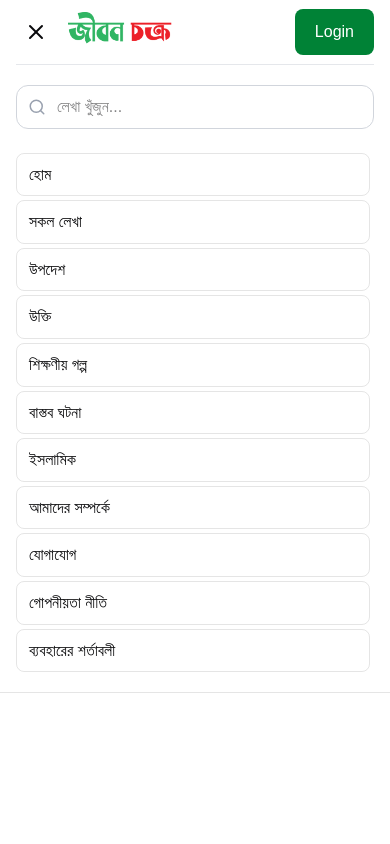
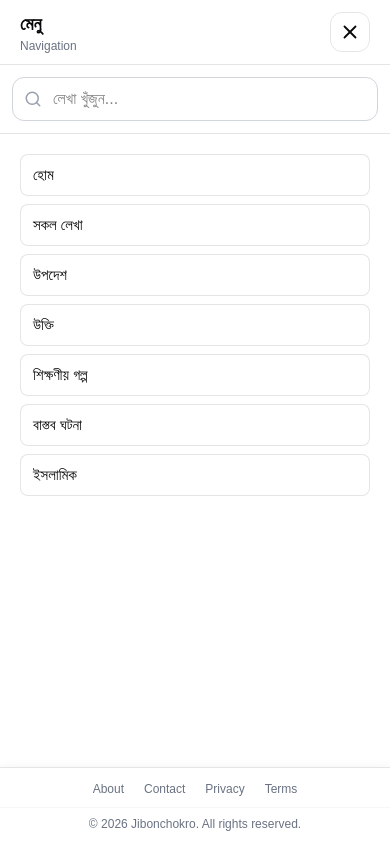
Before and after one commit to jibonchokro/web-jibon-chokro, a Next.js app: page /auth/login in a window 390 px wide. Both pictures are taken after a click on the button "Open menu". Shown: the top 844 px of the page. Built offline with nearby package versions, Linux system fonts and the light colour scheme; no server answers; a web font is replaced by a local one.

Commit message:
Some Changes

```diff
--- a/src/components/dashboard/DashboardSidebar.tsx
+++ b/src/components/dashboard/DashboardSidebar.tsx
@@ -197,7 +197,7 @@ export default function DashboardSidebar({
                             </button>
 
                             {menuOpen && (
-                                <div className="absolute right-0 top-11 z-20">
+                                <div className="absolute -right-[5px] top-[65px] z-20">
 
                                     {/* Arrow */}
                                     <div className="absolute -top-1.5 right-4 h-3 w-3 rotate-45 border-l border-t border-gray-50 bg-white" />
@@ -234,8 +234,8 @@ export default function DashboardSidebar({
                                 <Link
                                     key={item.href}
                                     href={item.href}
-                                    className={`flex items-center gap-2 rounded-full border border-black/10 px-4 py-2 text-sm whitespace-nowrap transition ${active
-                                        ? "border-black/10 bg-gray-200 text-black"
+                                    className={`flex items-center gap-2 rounded-lg border border-black/10 px-4 py-2 text-sm whitespace-nowrap transition ${active
+                                        ? "border-black bg-black text-white"
                                         : "bg-white hover:bg-gray-100"
                                         }`}
                                 >
--- a/src/components/footer/Footer.tsx
+++ b/src/components/footer/Footer.tsx
@@ -26,12 +26,12 @@ export default function Footer() {
                                 aria-label="জীবন চক্র"
                             >
                                 <Image
-                                    src="/JibonChokroLogo.png"
+                                    src="/logo.png"
                                     alt="জীবন চক্র"
                                     width={180}
                                     height={50}
                                     priority
-                                    className="h-15 w-auto"
+                                    className="h-12 lg:h-13 w-auto"
                                 />
                             </Link>
 
--- a/src/components/header/Header.tsx
+++ b/src/components/header/Header.tsx
@@ -2,6 +2,7 @@
 
 import Container from "@/components/ui/Container";
 import type { User } from "@supabase/supabase-js";
+import { usePathname } from "next/navigation";
 import { useEffect, useRef, useState } from "react";
 
 import DesktopNavigation from "./DesktopNavigation";
@@ -18,6 +19,8 @@ interface HeaderProps {
 export default function Header({
     user,
 }: HeaderProps) {
+    const pathname = usePathname();
+
     const [mobileOpen, setMobileOpen] = useState(false);
     const [desktopMenuOpen, setDesktopMenuOpen] = useState(false);
     const [userMenuOpen, setUserMenuOpen] = useState(false);
@@ -43,7 +46,7 @@ export default function Header({
         }
 
         document.addEventListener(
-            "mousedown",
+            "click",
             handleClickOutside
         );
 
@@ -54,7 +57,7 @@ export default function Header({
 
         return () => {
             document.removeEventListener(
-                "mousedown",
+                "click",
                 handleClickOutside
             );
 
@@ -65,22 +68,61 @@ export default function Header({
         };
     }, []);
 
+    useEffect(() => {
+        setMobileOpen(false);
+        setUserMenuOpen(false);
+    }, [pathname]);
+
+    const handleMobileOpenChange: React.Dispatch<
+        React.SetStateAction<boolean>
+    > = (value) => {
+        setMobileOpen((prev) => {
+            const next =
+                typeof value === "function"
+                    ? value(prev)
+                    : value;
+
+            if (next) {
+                setUserMenuOpen(false);
+            }
+
+            return next;
+        });
+    };
+
+    const handleUserMenuOpenChange: React.Dispatch<
+        React.SetStateAction<boolean>
+    > = (value) => {
+        setUserMenuOpen((prev) => {
+            const next =
+                typeof value === "function"
+                    ? value(prev)
+                    : value;
+
+            if (next) {
+                setMobileOpen(false);
+            }
+
+            return next;
+        });
+    };
+
     return (
         <header className="sticky top-0 z-50 border-b border-black/10 bg-white/70 backdrop-blur-md">
             <Container>
+
                 <div className="flex h-16 items-center">
 
                     {/* Mobile: Menu + Logo */}
                     <div className="flex items-center gap-3">
+
                         <MobileMenuButton
                             mobileOpen={mobileOpen}
-                            setMobileOpen={(open) => {
-                                setUserMenuOpen(false);
-                                setMobileOpen(open);
-                            }}
+                            setMobileOpen={handleMobileOpenChange}
                         />
 
                         <HeaderLogo />
+
                     </div>
 
                     {/* Desktop Search */}
@@ -100,10 +142,7 @@ export default function Header({
                         <UserMenu
                             user={user}
                             open={userMenuOpen}
-                            setOpen={(open) => {
-                                setMobileOpen(false);
-                                setUserMenuOpen(open);
-                            }}
+                            setOpen={handleUserMenuOpenChange}
                         />
                     </div>
 
@@ -113,6 +152,7 @@ export default function Header({
                     mobileOpen={mobileOpen}
                     setMobileOpen={setMobileOpen}
                 />
+
             </Container>
         </header>
     );
--- a/src/components/header/HeaderLogo.tsx
+++ b/src/components/header/HeaderLogo.tsx
@@ -9,12 +9,12 @@ export default function HeaderLogo() {
             aria-label="জীবন চক্র"
         >
             <Image
-                src="/JibonChokroLogo.png"
+                src="/logo.png"
                 alt="জীবন চক্র"
                 width={180}
                 height={50}
                 priority
-                className="h-10 w-auto lg:h-12"
+                className="h-10 w-auto lg:h-11"
             />
         </Link>
     );
--- a/src/components/header/MobileMenu.tsx
+++ b/src/components/header/MobileMenu.tsx
@@ -2,8 +2,12 @@
 
 import SearchBox from "@/components/search/SearchBox";
 import { mobileNavigation } from "@/constants/navigation";
+import {
+    X
+} from "lucide-react";
 import Link from "next/link";
 import { usePathname } from "next/navigation";
+import { useEffect } from "react";
 
 interface Props {
     mobileOpen: boolean;
@@ -18,6 +22,18 @@ export default function MobileMenu({
 }: Props) {
     const pathname = usePathname();
 
+    useEffect(() => {
+        if (mobileOpen) {
+            document.body.style.overflow = "hidden";
+        } else {
+            document.body.style.overflow = "";
+        }
+
+        return () => {
+            document.body.style.overflow = "";
+        };
+    }, [mobileOpen]);
+
     const isActive = (href: string) => {
         if (href === "/") {
             return pathname === "/";
@@ -31,32 +47,130 @@ export default function MobileMenu({
     }
 
     return (
-        <div className="flex max-h-[calc(100vh-4rem)] flex-col border-t border-gray-200 py-5 lg:hidden">
+        <>
+            {/* Backdrop */}
+
+            <div
+                className="fixed inset-0 z-[90] bg-black/45 backdrop-blur-sm lg:hidden"
+                onClick={() => setMobileOpen(false)}
+            />
+
+            {/* Full Screen Menu */}
+
+            <aside className="fixed inset-0 z-[100] flex h-dvh flex-col overflow-hidden bg-white lg:hidden">
+
+                {/* Header */}
+
+                <div className="sticky top-0 z-20 border-b border-black/10 bg-white">
+
+                    <div className="flex h-16 items-center justify-between px-5">
+
+                        <div>
+
+                            <p className="text-lg font-bold">
+                                মেনু
+                            </p>
+
+                            <p className="text-xs text-gray-500">
+                                Navigation
+                            </p>
+
+                        </div>
+
+                        <button
+                            type="button"
+                            aria-label="Close Menu"
+                            onClick={() => setMobileOpen(false)}
+                            className="rounded-xl border border-black/10 p-2 transition hover:bg-gray-100"
+                        >
+                            <X size={22} />
+                        </button>
+
+                    </div>
+
+                </div>
 
                 {/* Search */}
-            <div className="mb-6 shrink-0">
-                <SearchBox />
+
+                <div className="shrink-0 border-b border-black/10 bg-white p-3">
+
+                    <SearchBox className="w-full" />
+
                 </div>
 
-            {/* Scrollable Navigation */}
-            <nav className="flex-1 space-y-1 overflow-y-auto pr-1">
+                {/* Scrollable Content */}
 
+                <div className="flex-1 overflow-y-auto">
+                    <nav className="p-5">
+
+                        <div className="space-y-2">
                             {mobileNavigation.map((item) => (
                                 <Link
                                     key={item.href}
                                     href={item.href}
                                     onClick={() => setMobileOpen(false)}
-                        className={`block border border-black/10 rounded-lg px-3 py-2 transition ${isActive(item.href)
-                            ? "bg-black/3"
-                            : "hover:bg-black/3"
+                                    className={`flex items-center justify-between rounded-lg border px-3 py-2 text-[15px] font-medium transition ${isActive(item.href)
+                                        ? "border-black bg-black text-white"
+                                        : "border-black/10 bg-white hover:bg-gray-50"
                                         }`}
                                 >
-                        {item.label}
+                                    <span>{item.label}</span>
                                 </Link>
                             ))}
 
+                        </div>
+
                     </nav>
+                </div>
+
+                {/* Footer */}
+
+                <div className="sticky bottom-0 z-20 shrink-0 border-t border-black/10 bg-white/95 backdrop-blur-md shadow-[0_0_10px_0_rgba(0,0,0,0.05)]">
+
+                    <div className="flex flex-wrap items-center justify-center gap-x-5 gap-y-2 border-b border-black/3 px-3 pt-3 pb-2 text-[12px] text-gray-500">
+
+                        <Link
+                            href="/about"
+                            onClick={() => setMobileOpen(false)}
+                            className="transition hover:text-black"
+                        >
+                            About
+                        </Link>
+
+                        <Link
+                            href="/contact"
+                            onClick={() => setMobileOpen(false)}
+                            className="transition hover:text-black"
+                        >
+                            Contact
+                        </Link>
+
+                        <Link
+                            href="/privacy"
+                            onClick={() => setMobileOpen(false)}
+                            className="transition hover:text-black"
+                        >
+                            Privacy
+                        </Link>
+
+                        <Link
+                            href="/terms"
+                            onClick={() => setMobileOpen(false)}
+                            className="transition hover:text-black"
+                        >
+                            Terms
+                        </Link>
 
                     </div>
+
+                    <p className="px-3 pb-3 pt-2 text-center text-xs text-gray-500">
+                        © {new Date().getFullYear()} Jibonchokro. All rights reserved.
+                    </p>
+
+                </div>
+
+            </aside>
+
+        </>
     );
 }
--- a/src/components/header/MobileMenuButton.tsx
+++ b/src/components/header/MobileMenuButton.tsx
@@ -1,6 +1,6 @@
 "use client";
 
-import { Menu, X } from "lucide-react";
+import { Menu } from "lucide-react";
 
 interface Props {
     mobileOpen: boolean;
@@ -16,17 +16,18 @@ export default function MobileMenuButton({
     return (
         <button
             type="button"
-            aria-label="Open Menu"
-            className="rounded-lg p-2 transition hover:bg-gray-100 lg:hidden"
+            aria-label={
+                mobileOpen
+                    ? "Close menu"
+                    : "Open menu"
+            }
+            aria-expanded={mobileOpen}
             onClick={() =>
                 setMobileOpen((prev) => !prev)
             }
+            className="rounded-xl border border-black/10 bg-white p-2 transition hover:bg-gray-100 lg:hidden"
         >
-            {mobileOpen ? (
-                <X size={24} />
-            ) : (
-                <Menu size={24} />
-            )}
+            <Menu size={22} />
         </button>
     );
 }
--- a/src/components/search/SearchResultItem.tsx
+++ b/src/components/search/SearchResultItem.tsx
@@ -1,31 +1,22 @@
 "use client";
 
+import { urlFor } from "@/sanity/lib/image";
 import Image from "next/image";
 import Link from "next/link";
-
-import { urlFor } from "@/sanity/lib/image";
 
 interface SearchResultItemProps {
     post: {
         _id: string;
-
         title: string;
-
         slug: {
             current: string;
         };
-
         excerpt?: string;
-
         coverImage?: any;
-
-        readingTime?: number;
-
         category?: {
             title: string;
         };
     };
-
     onSelect?: () => void;
 }
 
@@ -33,7 +24,6 @@ export default function SearchResultItem({
     post,
     onSelect,
 }: SearchResultItemProps) {
-
     const imageUrl = post.coverImage
         ? urlFor(post.coverImage)
             .width(160)
@@ -45,11 +35,9 @@ export default function SearchResultItem({
         <Link
             href={`/posts/${post.slug.current}`}
             onClick={onSelect}
-            className="flex gap-4 border-b border-gray-100 p-4 transition hover:bg-gray-50 last:border-none"
+            className="flex gap-4 border-b border-black/5 p-4 transition-colors hover:bg-muted/50 last:border-b-0"
         >
-
-            <div className="relative h-16 w-24 flex-shrink-0 overflow-hidden rounded-lg bg-gray-100">
-
+            <div className="relative h-16 w-24 shrink-0 overflow-hidden rounded-lg border border-black/10 bg-muted">
                 {imageUrl ? (
                     <Image
                         src={imageUrl}
@@ -58,43 +46,31 @@ export default function SearchResultItem({
                         className="object-cover"
                     />
                 ) : (
-                    <div className="flex h-full items-center justify-center text-xs text-gray-400">
+                    <div className="flex h-full items-center justify-center text-xs text-muted-foreground">
                         No Image
                     </div>
                 )}
-
             </div>
 
             <div className="min-w-0 flex-1 text-left">
 
                 {post.category && (
-                    <p className="mb-1 text-xs font-medium text-green-700">
+                    <p className="mb-1 text-[10px] font-medium uppercase tracking-wide text-muted-foreground">
                         {post.category.title}
                     </p>
                 )}
 
-                <h4 className="line-clamp-2 font-semibold text-gray-900">
+                <h4 className="truncate line-clamp-2 text-sm font-medium leading-5 text-foreground">
                     {post.title}
                 </h4>
 
                 {post.excerpt && (
-                    <p className="mt-1 line-clamp-2 text-sm text-gray-500">
+                    <p className="mt-1 line-clamp-2 text-xs leading-5 text-muted-foreground">
                         {post.excerpt}
                     </p>
                 )}
 
-                <div className="mt-2 flex items-center gap-3 text-xs text-gray-400">
-
-                    {post.readingTime && (
-                        <span>
-                            {post.readingTime} মিনিট
-                        </span>
-                    )}
-
-                </div>
-
             </div>
-
         </Link>
     );
 }
--- a/src/components/search/SearchResults.tsx
+++ b/src/components/search/SearchResults.tsx
@@ -36,10 +36,10 @@ export default function SearchResults({
     }
 
     return (
-        <div className="absolute left-0 right-0 top-full z-50 mt-2 flex max-h-[min(70vh,600px)] flex-col overflow-hidden rounded-2xl border border-gray-200 bg-white shadow-2xl">
+        <div className="absolute left-0 right-0 top-full z-50 mt-[10.5px] flex max-h-[min(70vh,600px)] flex-col overflow-hidden rounded-lg border border-black/10 bg-white/98 shadow-xl">
 
             {loading && (
-                <div className="p-8 text-center text-gray-500">
+                <div className="p-8 text-center text-sm text-muted-foreground">
                     খোঁজা হচ্ছে...
                 </div>
             )}
@@ -47,14 +47,14 @@ export default function SearchResults({
             {!loading &&
                 query.trim().length > 0 &&
                 results.length === 0 && (
-                    <div className="p-8 text-center text-gray-500">
+                    <div className="p-8 text-center text-sm text-muted-foreground">
                         কোনো ফলাফল পাওয়া যায়নি।
                     </div>
                 )}
 
             {!loading && results.length > 0 && (
                 <>
-                    {/* Scrollable Results */}
+                    {/* Results */}
                     <div className="flex-1 overflow-y-auto">
                         {results.map((post) => (
                             <SearchResultItem
@@ -65,18 +65,25 @@ export default function SearchResults({
                         ))}
                     </div>
 
-                    {/* Sticky Footer */}
-                    <div className="shrink-0 border-t border-gray-100 bg-gray-50 p-4 text-center">
+                    {/* Footer */}
+                    <div className="border-t border-black/10 bg-muted/40 p-2">
                         <Link
                             href={`/search?q=${encodeURIComponent(query)}`}
                             onClick={onSelect}
-                            className="font-medium text-green-700 transition hover:text-green-800"
+                            className="flex items-center justify-center gap-1 rounded-lg px-3 py-2 text-sm font-medium text-foreground transition-colors hover:bg-muted"
                         >
-                            "{query}" এর সকল ফলাফল দেখুন →
+                            <span className="max-w-[40vw] truncate sm:max-w-xs">
+                                "{query}"
+                            </span>
+
+                            <span className="shrink-0">
+                                এর সকল ফলাফল দেখুন
+                            </span>
                         </Link>
                     </div>
                 </>
             )}
+
         </div>
     );
 }
--- a/src/constants/navigation.ts
+++ b/src/constants/navigation.ts
@@ -68,11 +68,6 @@ export const navigationGroups: NavigationGroup[] = [
     },
 ];
 
-export const mobileNavigation: NavigationItem[] = [
-    ...mainNavigation,
-    ...navigationGroups.flatMap((group) => group.items),
-];
-
 export const footerNavigation: NavigationItem[] = [
     {
         label: "আমাদের সম্পর্কে",
@@ -91,3 +86,15 @@ export const footerNavigation: NavigationItem[] = [
         href: "/terms",
     },
 ];
+
+export const mobileNavigation: NavigationItem[] = [
+    ...mainNavigation,
+    ...navigationGroups
+        .flatMap((group) => group.items)
+        .filter(
+            (item) =>
+                !footerNavigation.some(
+                    (footer) => footer.href === item.href
+                )
+        ),
+];
```
Also changed, not shown: src/components/header/UserMenu.tsx (+72 -19 lines), public/JibonChokroLogo.png (deleted), public/logo.png (added). Lines whose indentation alone changed are shown as unchanged.
